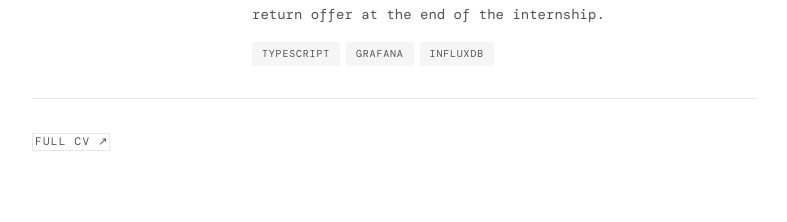
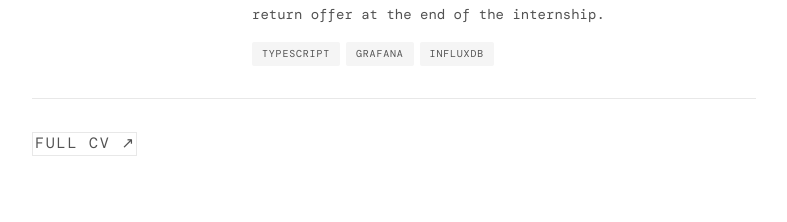
Before and after one commit to Kr1dhay/personal-portfolio, a Next.js app: page / in a window 1280 px wide. Shown: the part 1385-1607 px from the top of the page, without its empty margins (246-1033 px from the left). Built offline with nearby package versions, Linux system fonts and the light colour scheme; a web font is replaced by a local one.

Commit message:
made cv button larger

```diff
--- a/src/components/WorkSection.tsx
+++ b/src/components/WorkSection.tsx
@@ -82,7 +82,7 @@ export default function WorkSection() {
             href="/Kridhay_CV.pdf"
             target="_blank"
             rel="noopener noreferrer"
-            className="text-[10px] sm:text-[11px] tracking-[0.12em] uppercase text-[var(--text2)] border-b border-[0.5px] border-[var(--border)] pb-0.5 pl-0.5 hover:text-[var(--text)] hover:border-[var(--text)] transition-colors no-underline"
+            className="text-[13px] sm:text-[15px] tracking-[0.12em] uppercase text-[var(--text2)] border-b border-[0.5px] border-[var(--border)] pb-0.5 pl-0.5 hover:text-[var(--text)] hover:border-[var(--text)] transition-colors no-underline"
           >
             Full CV ↗
           </a>
```
